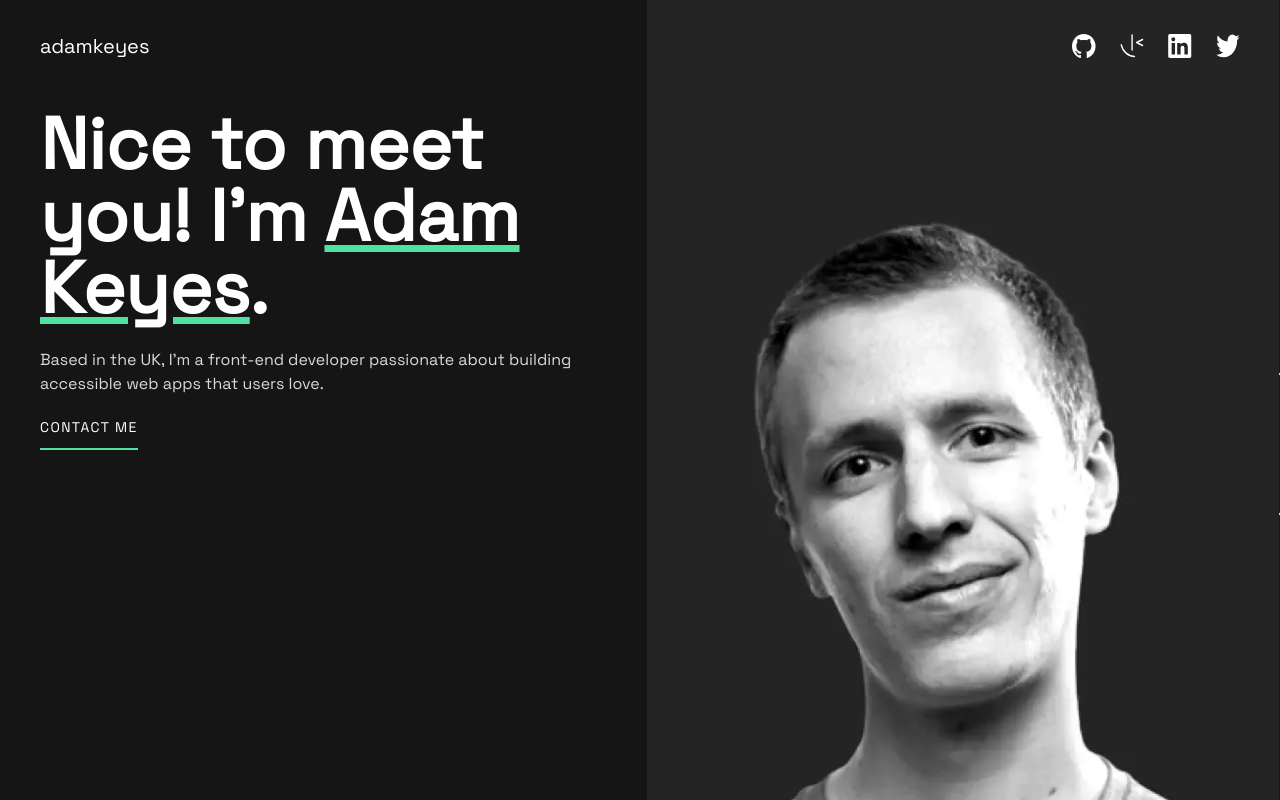
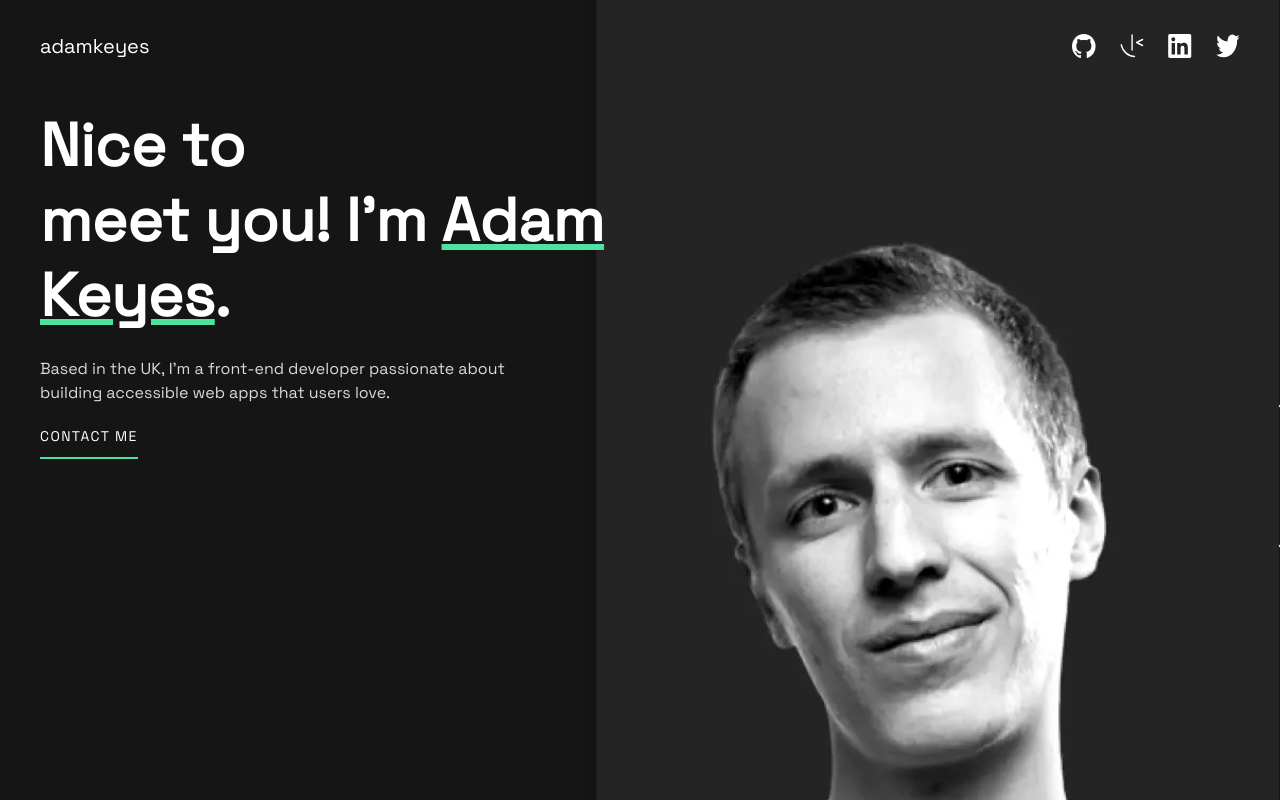
Before and after one commit to Skyz03/Vite-Developer-Portfolio, a React (Vite) app: page / in a window 1280 px wide. Shown: the top 800 px of the page. Built offline with nearby package versions, Linux system fonts and the light colour scheme.

Commit message:
fix: tab UI margin

```diff
--- a/src/components/Hero.jsx
+++ b/src/components/Hero.jsx
@@ -36,16 +36,18 @@ export default function Hero() {
         </div>
 
         {/* Text Section */}
-        <div className="z-10 my-4 max-w-xl text-center md:mr-[-8rem] md:w-auto md:flex-1 md:text-left">
-          <h1 className="font-heading relative mb-6 text-4xl font-bold md:text-7xl">
-            <span className="block md:inline">Nice to meet you!</span>{" "}
+        <div className="z-10 my-4 max-w-xl text-center md:mr-[-12rem] md:w-auto md:flex-1 md:text-left">
+          <h1 className="font-heading relative mb-6 text-4xl font-bold md:text-6xl md:leading-tight">
+            <span className="block md:inline">
+              Nice to <br /> meet you!
+            </span>{" "}
             <span className="block md:inline">
               I'm{" "}
               <span className="decoration-accent underline">Adam Keyes</span>.
             </span>
           </h1>
 
-          <p className="text-light-gray mb-4 px-4 text-sm md:px-0 md:text-base">
+          <p className="text-light-gray mb-4 px-4 text-sm md:mr-[4rem] md:px-0 md:text-base">
             Based in the UK, I’m a front-end developer passionate about building
             accessible web apps that users love.
           </p>
```
